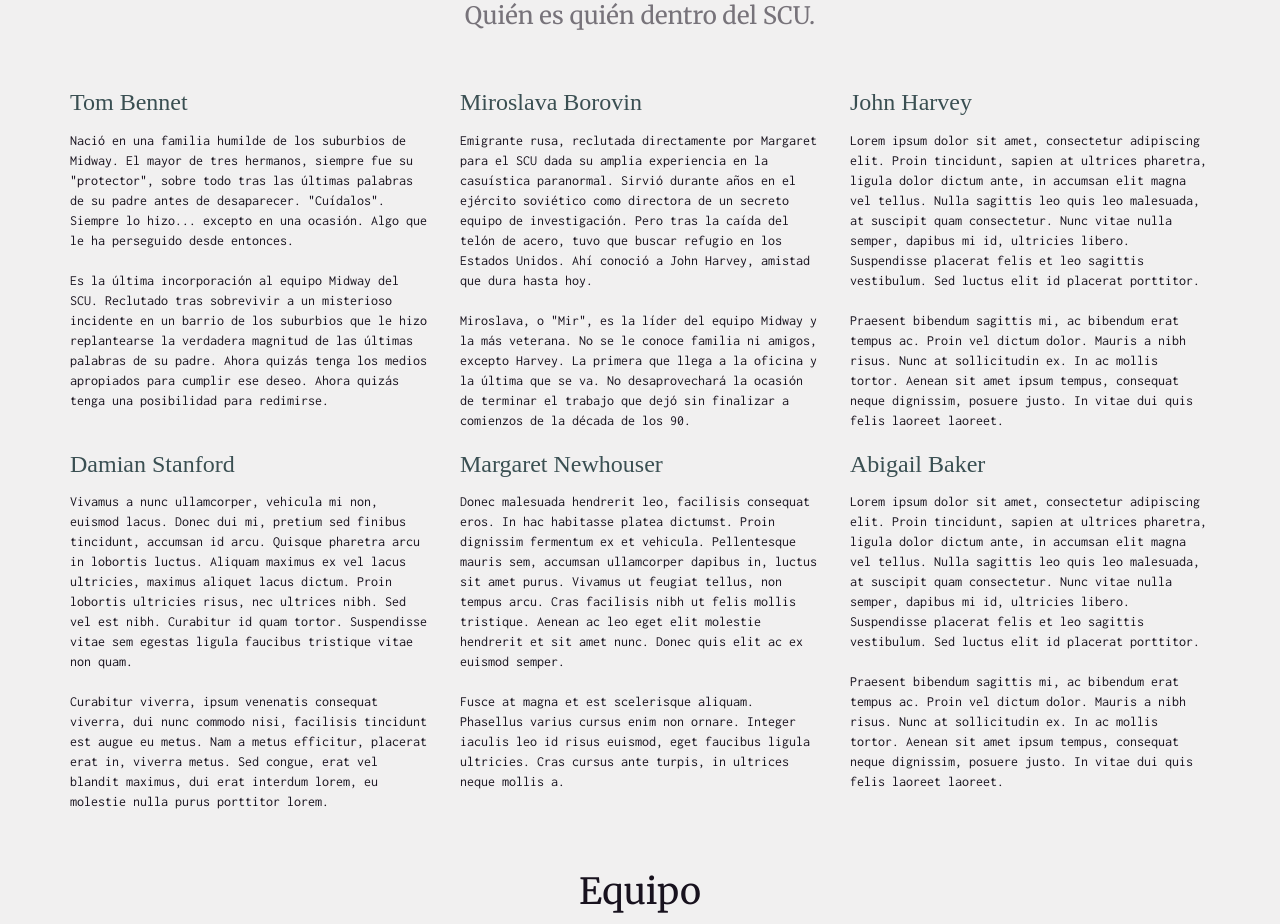
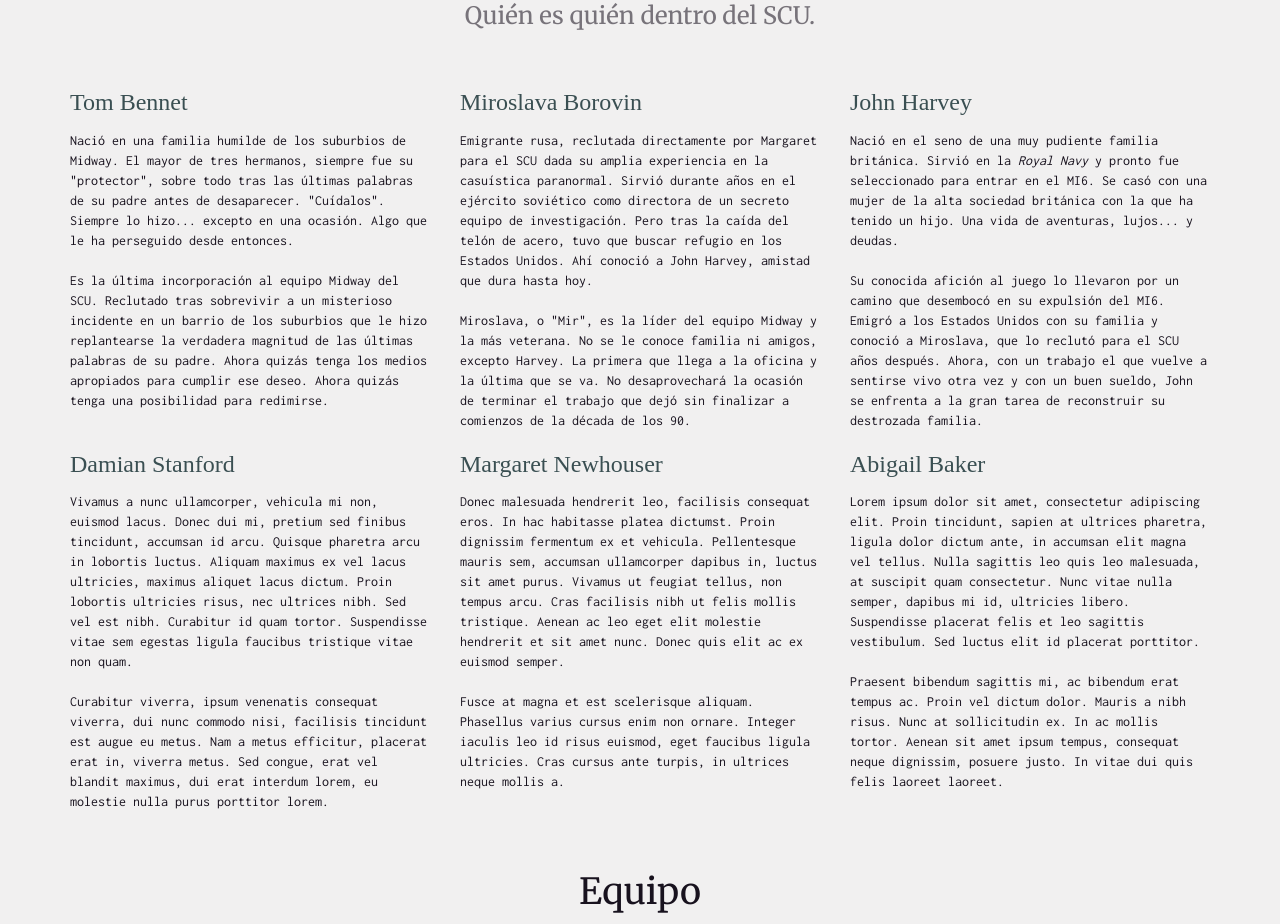
Before and after one commit to moisesvilar/scu-landing, a plain HTML site: page public/index.html in a window 1280 px wide. Shown: the part 3069-3993 px from the top of the page. Drawn offline with nearby package versions, Linux system fonts and the light colour scheme; some packages are replaced by stand-ins of ours; a script that the page names is missing.

Commit message:
Add text for John

```diff
--- a/public/index.html
+++ b/public/index.html
@@ -380,15 +380,16 @@
 									<!-- <img src="assets/images/picture.jpg"> -->
 									<h3>John Harvey</h3>
 									<p>
-										Lorem ipsum dolor sit amet, consectetur adipiscing elit. Proin tincidunt, sapien at ultrices pharetra, ligula dolor dictum
-										ante, in accumsan elit magna vel tellus. Nulla sagittis leo quis leo malesuada, at suscipit quam consectetur. Nunc
-										vitae nulla semper, dapibus mi id, ultricies libero. Suspendisse placerat felis et leo sagittis vestibulum. Sed
-										luctus elit id placerat porttitor.
+										Nació en el seno de una muy pudiente familia británica. Sirvió en la <em>Royal Navy</em>
+										y pronto fue seleccionado para entrar en el MI6. Se casó con una mujer de la alta
+										sociedad británica con la que ha tenido un hijo. Una vida de aventuras, lujos... y deudas.
 									</p>
 									<p>
-										Praesent bibendum sagittis mi, ac bibendum erat tempus ac. Proin vel dictum
-										dolor. Mauris a nibh risus. Nunc at sollicitudin ex. In ac mollis tortor. Aenean sit amet ipsum tempus, consequat
-										neque dignissim, posuere justo. In vitae dui quis felis laoreet laoreet.
+										Su conocida afición al juego lo llevaron por un camino que desembocó en su expulsión
+										del MI6. Emigró a los Estados Unidos con su familia y conoció a Miroslava, que lo
+										reclutó para el SCU años después. Ahora, con un trabajo el que vuelve a sentirse vivo
+										otra vez y con un buen sueldo, John se enfrenta a la gran tarea de reconstruir su destrozada
+										familia.
 									</p>
 								</div>
 							</div>
```
